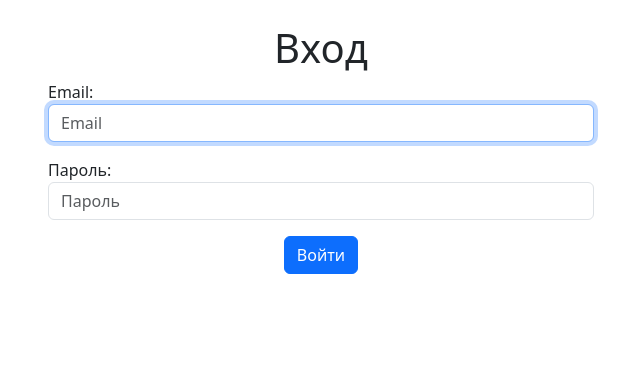
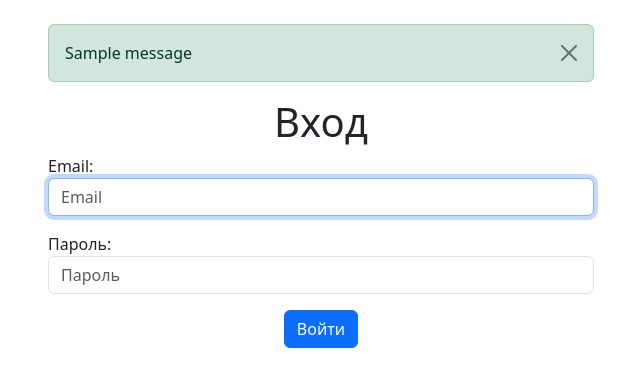
Before and after one commit to SergeyGorohov1/Auth_with_role_system, a Django app: page /login/ in a window 1280 px wide. Shown: the part 73-460 px from the top of the page, without its empty margins (319-959 px from the left). Run offline with Django 5.2, Linux system fonts and the light colour scheme; tables that the repository leaves empty hold one stand-in row (values such as "Sample post"); one stand-in notice (Sample message) is shown.

Commit message:
Add message after register

```diff
--- a/config/settings.py
+++ b/config/settings.py
@@ -147,3 +147,5 @@ SIMPLE_JWT = {
     "ACCESS_TOKEN_LIFETIME": timedelta(minutes=30),
     "REFRESH_TOKEN_LIFETIME": timedelta(days=1),
 }
+
+LOGIN_REDIRECT_URL = "elements:home"
--- a/users/templates/users/login.html
+++ b/users/templates/users/login.html
@@ -5,6 +5,14 @@
 {% block content %}
     <div class="row justify-content-center">
         <div class="col-md-6">
+            {% if messages %}
+                {% for message in messages %}
+                    <div class="alert alert-{{ message.tags }} alert-dismissible fade show" role="alert">
+                        {{ message }}
+                        <button type="button" class="btn-close" data-bs-dismiss="alert" aria-label="Close"></button>
+                    </div>
+                {% endfor %}
+            {% endif %}
             <h1 class="text-center">Вход</h1>
             <form method="post">
                 {% csrf_token %}
```
Also changed, not shown: users/templates/users/logout.html (deleted, +0 -10 lines), users/views.py (+8 -1 lines).
